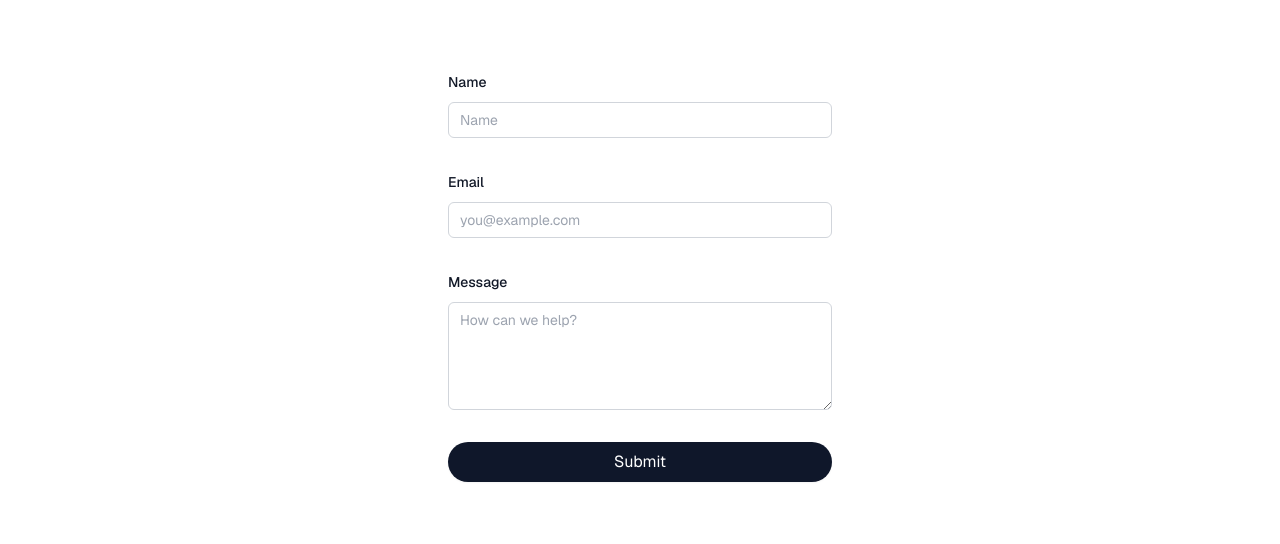
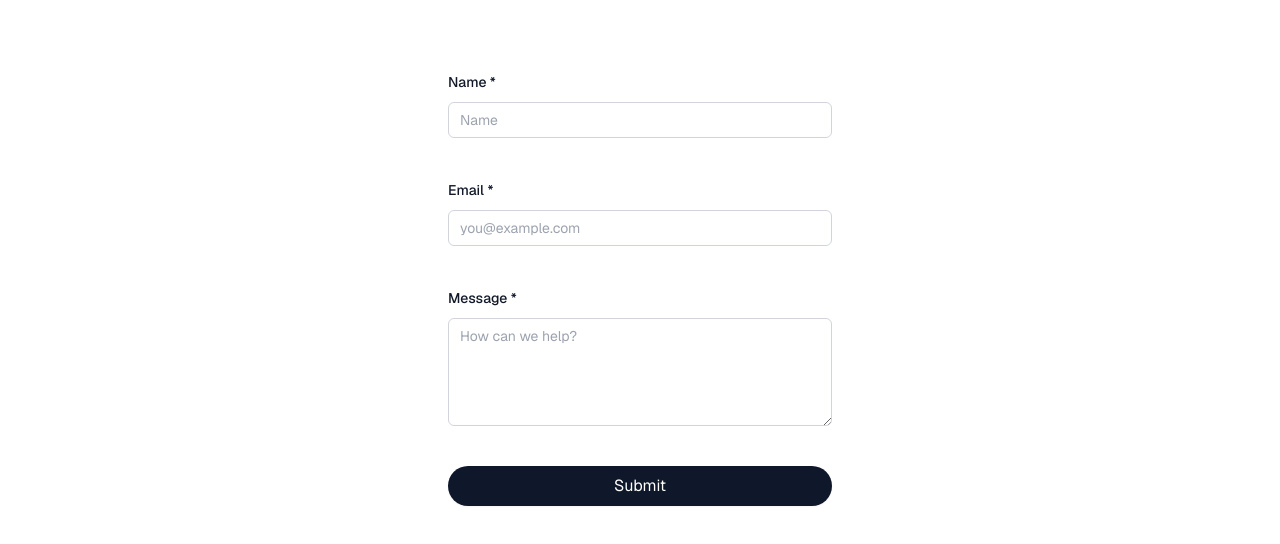
Before and after one commit to jnaples/jasper-lab, a Next.js app: page / in a window 1280 px wide. Shown: the part 838-1382 px from the top of the page. Built offline with nearby package versions, Linux system fonts and the light colour scheme.

Commit message:
Set up react hook form with emailjs and get working properly

```diff
--- a/package.json
+++ b/package.json
@@ -15,7 +15,8 @@
     "clsx": "^2.1.1",
     "next": "15.1.3",
     "react": "^19.0.0",
-    "react-dom": "^19.0.0"
+    "react-dom": "^19.0.0",
+    "react-hook-form": "^7.54.2"
   },
   "devDependencies": {
     "@eslint/eslintrc": "^3",
--- a/src/components/ContactUsForm.jsx
+++ b/src/components/ContactUsForm.jsx
@@ -1,28 +1,32 @@
 "use client";
 
-import { useRef } from "react";
 import emailjs from "@emailjs/browser";
 import Input from "./Input";
 import TextArea from "./TextArea";
 import Button from "./Button";
+import { useForm } from "react-hook-form";
+import FormRow from "./FormRow";
+import { useRef } from "react";
 
 function ContactUsForm() {
+  const { register, handleSubmit, formState, reset } = useForm();
   const form = useRef();
 
-  const sendEmail = (e) => {
-    e.preventDefault();
+  const { errors } = formState;
 
+  const onSubmit = () => {
     const serviceId = "service_6jw53gn";
     const templateId = "template_594on48";
     const publicKey = "E5uQ7Cp_5DdC5SddA";
 
     emailjs
       .sendForm(serviceId, templateId, form.current, {
-        publicKey: publicKey,
+        publicKey,
       })
       .then(
         () => {
           console.log("SUCCESS!");
+          reset();
         },
         (error) => {
           console.log("FAILED...", error.text);
@@ -30,29 +34,61 @@ function ContactUsForm() {
       );
   };
 
+  function onError(errors) {
+    console.log("Form errors", errors);
+  }
+
   return (
-    <form ref={form} onSubmit={sendEmail} className="flex flex-col">
+    <form
+      ref={form}
+      onSubmit={handleSubmit(onSubmit, onError)}
+      className="flex flex-col"
+    >
+      <FormRow error={errors?.user_name?.message} label="Name *">
         <Input
-        label="Name"
-        id="name"
+          id="user_name"
           name="user_name"
-        type="text"
           placeholder="Name"
+          error={!!errors.user_name}
+          {...register("user_name", {
+            required: "This field is required",
+          })}
         />
+      </FormRow>
+
+      <FormRow error={errors?.user_email?.message} label="Email *">
         <Input
-        label="Email"
           id="email"
           name="user_email"
           type="email"
           placeholder="you@example.com"
+          error={!!errors.user_email}
+          {...register("user_email", {
+            required: "This field is required",
+            pattern: {
+              value: /^[A-Za-z0-9._%+-]+@[A-Za-z0-9.-]+\.[A-Za-z]{2,}$/,
+              message: "Please enter a valid email",
+            },
+          })}
         />
+      </FormRow>
+
+      <FormRow error={errors?.message?.message} label="Message *">
         <TextArea
-        label="Message"
+          label="Message *"
           id="message"
           name="message"
           placeholder="How can we help?"
-        className="mb-8"
+          error={!!errors.message}
+          {...register("message", {
+            required: "This field is required",
+            minLength: {
+              value: 10,
+              message: "Message must be at least 20 characters",
+            },
+          })}
         />
+      </FormRow>
 
       <Button text="Submit" type="submit" />
     </form>
--- /dev/null
+++ b/src/components/FormRow.jsx
@@ -0,0 +1,16 @@
+function FormRow({ label, error, children }) {
+  return (
+    <div className="mb-8">
+      <label
+        htmlFor={children.props.id}
+        className="block text-sm/6 font-medium text-gray-900"
+      >
+        {label}
+      </label>
+      {children}
+      {error && <p className="text-sm text-red-500">{error}</p>}
+    </div>
+  );
+}
+
+export default FormRow;
--- a/src/components/Input.jsx
+++ b/src/components/Input.jsx
@@ -1,30 +1,30 @@
 import clsx from "clsx";
 
 export default function Input({
-  label,
-  id,
   name,
-  type,
+  type = "text",
   placeholder,
   className,
+  error,
+  ...rest
 }) {
   return (
-    <div>
-      <label htmlFor={id} className="block text-sm/6 font-medium text-gray-900">
-        {label}
-      </label>
     <div className="mt-2">
       <input
-          id={id}
         name={name}
         type={type}
         placeholder={placeholder}
         className={clsx(
-            "block w-full rounded-md bg-white px-3 py-1.5 text-base text-gray-900 outline outline-1 -outline-offset-1 outline-gray-300 placeholder:text-gray-400 focus:outline focus:outline-2 focus:-outline-offset-2 focus:outline-indigo-600 sm:text-sm/6 mb-8",
+          "block w-full rounded-md bg-white px-3 py-1.5 text-base text-gray-900 outline outline-1 -outline-offset-1  placeholder:text-gray-400 focus:outline focus:outline-2 focus:-outline-offset-2  sm:text-sm/6 mb-2",
+          {
+            "outline-gray-300 focus:outline-indigo-600": !error,
+            "text-red-500 outline-red-300 placeholder:text-red-300 focus:outline-red-600":
+              error,
+          },
           className
         )}
+        {...rest}
       />
-      </div>
     </div>
   );
 }
--- a/src/components/TextArea.jsx
+++ b/src/components/TextArea.jsx
@@ -1,11 +1,15 @@
 import clsx from "clsx";
 
-export default function TextArea({ label, id, name, placeholder, className }) {
+export default function TextArea({
+  id,
+  name,
+  placeholder,
+  className,
+  error,
+  ...rest
+}) {
   return (
     <div>
-      <label htmlFor={id} className="block text-sm/6 font-medium text-gray-900">
-        {label}
-      </label>
       <div className="mt-2">
         <textarea
           id={id}
@@ -13,9 +17,15 @@ export default function TextArea({ label, id, name, placeholder, className }) {
           placeholder={placeholder}
           rows="4"
           className={clsx(
-            "block w-full rounded-md bg-white px-3 py-1.5 text-base text-gray-900 outline outline-1 -outline-offset-1 outline-gray-300 placeholder:text-gray-400 focus:outline focus:outline-2 focus:-outline-offset-2 focus:outline-indigo-600 sm:text-sm/6",
+            "block w-full rounded-md bg-white px-3 py-1.5 text-base text-gray-900 outline outline-1 -outline-offset-1  placeholder:text-gray-400 focus:outline focus:outline-2 focus:-outline-offset-2  sm:text-sm/6 mb-2",
+            {
+              "outline-gray-300 focus:outline-indigo-600": !error,
+              "text-red-500 outline-red-300 placeholder:text-red-300 focus:outline-red-600":
+                error,
+            },
             className
           )}
+          {...rest}
         ></textarea>
       </div>
     </div>
```
Also changed, not shown: 1 other file (tests, documents, lock files or other folders). Lines whose indentation alone changed are shown as unchanged.
